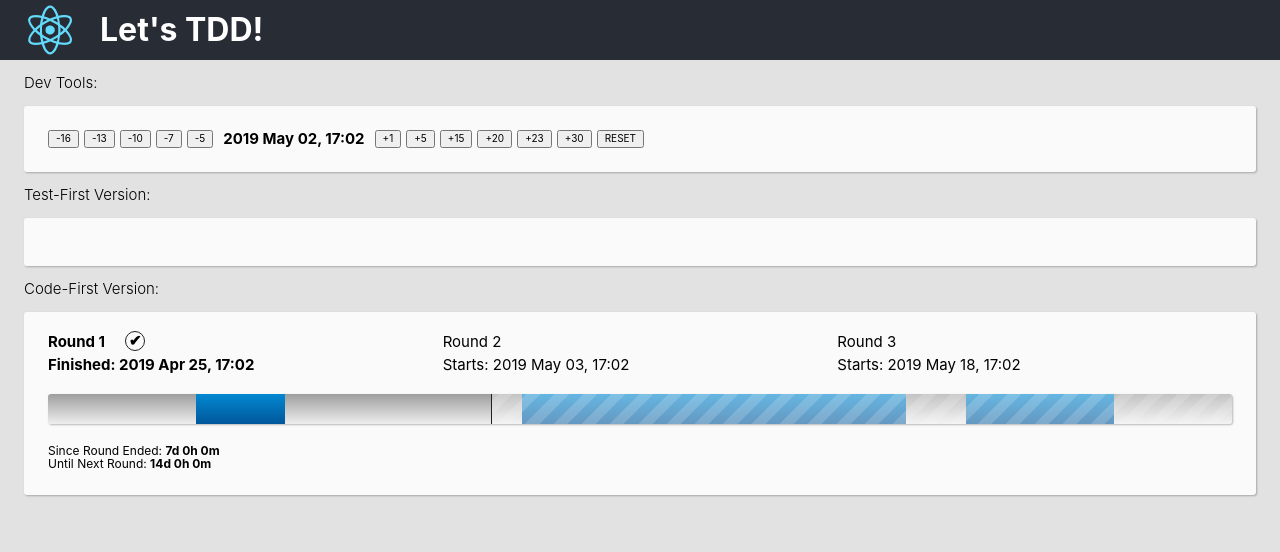
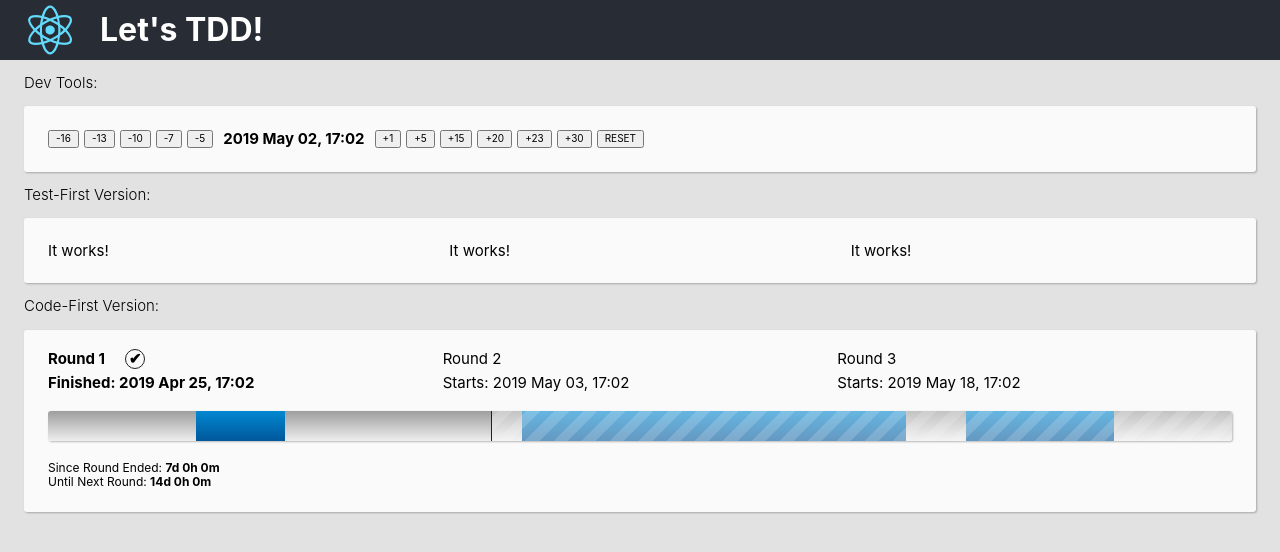
Before and after one commit to aroslaniec/tdd, a React (Create React App) app: page / in a window 1280 px wide. Shown: the top 552 px of the page. Built offline with nearby package versions, Linux system fonts and the light colour scheme.

Commit message:
[#4 Blue] Refactor code to define and use `<TDDEventSummaryRoundHeading/>` Fix `key` prop passed by <TDDEventSummary/> to <TDDEventSummaryRoundHeading/>

```diff
--- a/src/components/TDDEventSummary/TDDEventSummary.js
+++ b/src/components/TDDEventSummary/TDDEventSummary.js
@@ -1,18 +1,23 @@
 import React, { Component } from "react";
 
 import "./TDDEventSummary.scss";
+import TDDEventSummaryRoundHeading from "../TDDEventSummaryRoundHeading";
+import { getPeriodKey } from "./TDDEventSummary.service";
+import types from "../../types/event";
 
 class TDDEventSummary extends Component {
-  static propTypes = {};
+  static propTypes = { ...types };
   static defaultProps = {};
   static displayName = "TDDEventSummary";
 
   render() {
     return (
       <div className="tdd-event-summary">
-        {this.props.periods.map(period => (
-          <div className="tdd-event-summary-round-heading" />
-        ))}
+        <div className="tdd-event-summary__rounds-wrapper">
+          {this.props.periods.map(period => (
+            <TDDEventSummaryRoundHeading key={getPeriodKey(period)} />
+          ))}
+        </div>
       </div>
     );
   }
--- a/src/components/TDDEventSummary/TDDEventSummary.scss
+++ b/src/components/TDDEventSummary/TDDEventSummary.scss
@@ -10,8 +10,11 @@
 
 .tdd-event-summary__rounds-wrapper {
   display: flex;
-  margin-bottom: 2rem;
-  margin-top: -1rem;
+  margin-right: -2rem;
+
+  .tdd-event-summary-round-heading {
+    padding-right: 2rem;
+  }
 }
 
 .tdd-event-summary__round-details {
--- /dev/null
+++ b/src/components/TDDEventSummary/TDDEventSummary.service.js
@@ -0,0 +1,3 @@
+export const getPeriodKey = period => {
+  return `${period.startDate}-${period.endDate}`;
+};
--- /dev/null
+++ b/src/components/TDDEventSummaryRoundHeading/TDDEventSummaryRoundHeading.js
@@ -0,0 +1,15 @@
+import React, { Component } from "react";
+
+import "./TDDEventSummaryRoundHeading.scss";
+
+class TDDEventSummaryRoundHeading extends Component {
+  static propTypes = {};
+  static defaultProps = {};
+  static displayName = "TDDEventSummary";
+
+  render() {
+    return <div className="tdd-event-summary-round-heading">It works!</div>;
+  }
+}
+
+export default TDDEventSummaryRoundHeading;
--- /dev/null
+++ b/src/components/TDDEventSummaryRoundHeading/TDDEventSummaryRoundHeading.scss
@@ -0,0 +1,6 @@
+@import "../../styles/variables";
+
+.tdd-event-summary-round-heading {
+  font-size: 1.5rem;
+  flex: 1;
+}
--- /dev/null
+++ b/src/components/TDDEventSummaryRoundHeading/index.js
@@ -0,0 +1,3 @@
+import Component from "./TDDEventSummaryRoundHeading";
+
+export default Component;
```
Also changed, not shown: 1 other file (tests, documents, lock files or other folders).
